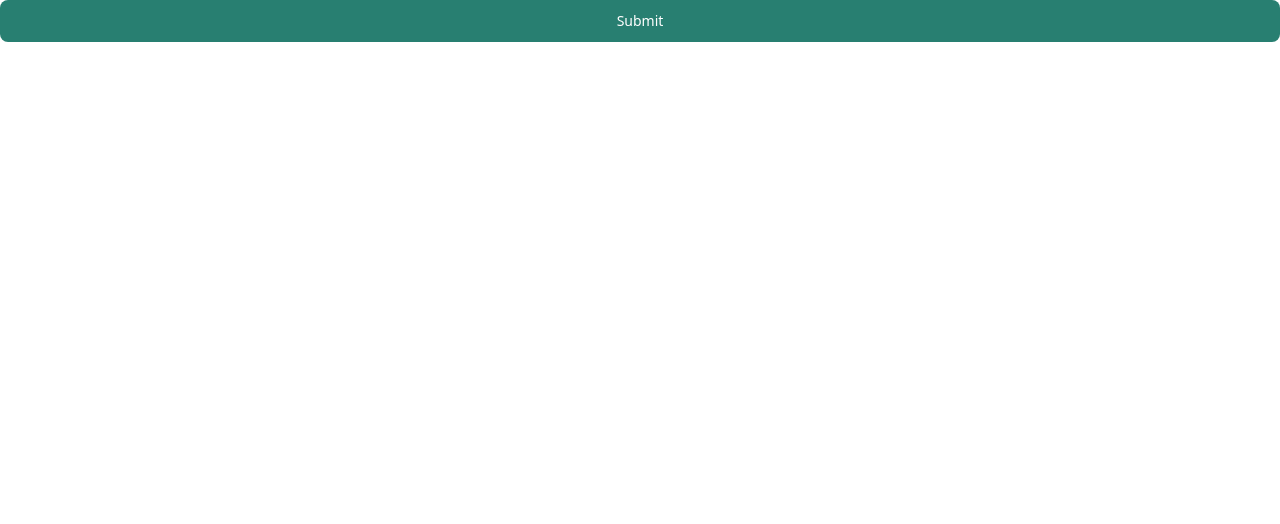
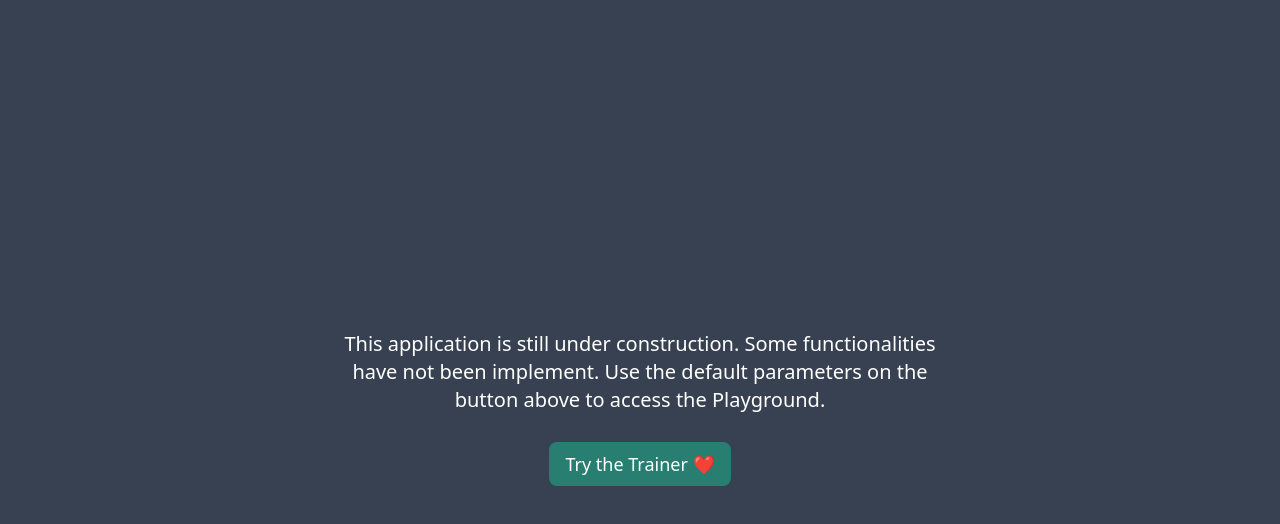
Before and after one commit to JamarTG/litrainer, a React (Vite) app: page / in a window 1280 px wide. Shown: the top 524 px of the page. Built offline with nearby package versions, Linux system fonts and the light colour scheme; no server answers.

Commit message:
include under construction message

```diff
--- a/src/constants.ts
+++ b/src/constants.ts
@@ -19,13 +19,13 @@ export const PIECE_ICONS = {
   k: faChessKing,
   p: faChessPawn,
 };
-const oneWeekAgo = new Date();
-oneWeekAgo.setDate(oneWeekAgo.getDate() - 7);
+const oneYearAgo = new Date();
+oneYearAgo.setFullYear(oneYearAgo.getFullYear() - 1);
 
 export const INITIAL_FORM_STATE: Fields = {
   username: "JamariTheGreat",
   maxNoGames: 10,
-  startDate: oneWeekAgo.toISOString().split('T')[0],
+  startDate: oneYearAgo.toISOString().split('T')[0],
   endDate: new Date().toISOString().split('T')[0],
   color: "both",
   gameTypes: ["bullet", "blitz", "rapid", "classical", "correspondence"],
--- a/src/features/Form/components/SubmitButtomWithModal.tsx
+++ b/src/features/Form/components/SubmitButtomWithModal.tsx
@@ -1,12 +1,19 @@
-import React, { useState } from 'react';
-import TrainerForm from '../../../components/ui/Modals/TrainerForm';
+import React, { Dispatch, useState } from "react";
+import TrainerForm from "../../../components/ui/Modals/TrainerForm";
+import { Fields } from "../../../types/form";
 interface SubmitButtonWithModalProps {
-  formData: any;
-  setFormData: (data: any) => void;
+  text: string;
+  formData: Fields;
+  setFormData: Dispatch<React.SetStateAction<Fields>>;
   handleSubmit: (event: React.MouseEvent<HTMLButtonElement>) => Promise<void>;
 }
 
-const SubmitButtonWithModal: React.FC<SubmitButtonWithModalProps> = ({ formData, setFormData, handleSubmit }) => {
+const SubmitButtonWithModal: React.FC<SubmitButtonWithModalProps> = ({
+  text,
+  formData,
+  setFormData,
+  handleSubmit,
+}) => {
   const [isModalOpen, setIsModalOpen] = useState(false);
 
   const handleToggleModal = () => {
@@ -14,13 +21,7 @@ const SubmitButtonWithModal: React.FC<SubmitButtonWithModalProps> = ({ formData,
   };
 
   return (
-    <div>
-      <button
-        onClick={handleToggleModal}
-        className="w-64 whitespace-nowrap h-fit w-full items-center justify-center rounded-lg text-white shadow-xs px-[calc(theme(spacing[5])-1px)] py-[calc(theme(spacing[3])-1px)] cursor-pointer bg-accent transition duration-150 hover:border-accent text-sm"
-      >
-        Fetch New Puzzles
-      </button>
+    <div className="flex flex-col items-center justify-center">
       {isModalOpen && (
         <TrainerForm
           isModalOpen={isModalOpen}
@@ -30,6 +31,13 @@ const SubmitButtonWithModal: React.FC<SubmitButtonWithModalProps> = ({ formData,
           handleSubmit={handleSubmit}
         />
       )}
+
+      <button
+        onClick={handleToggleModal}
+        className="w-auto h-auto flex items-center justify-center rounded-lg text-white shadow-xs px-4 py-2 cursor-pointer bg-accent transition duration-150 hover:bg-accent-dark text-lg"
+      >
+        {text}
+      </button>
     </div>
   );
 };
--- a/src/pages/Home.tsx
+++ b/src/pages/Home.tsx
@@ -6,15 +6,12 @@ import { Fields } from "../types/form";
 import { LichessGameResponse } from "../types/response";
 import createPuzzles, { parseLichessResponse } from "../utils/lichess";
 import TrainerForm from "../components/ui/Modals/TrainerForm";
-
+import SubmitButtonWithModal from "../features/Form/components/SubmitButtomWithModal";
 
 const Home: React.FC = () => {
   const [formData, setFormData] = useState<Fields>(INITIAL_FORM_STATE);
   const navigate = useNavigate();
   const [isModalOpen, setIsModalOpen] = useState(false);
-  const handleToggleModal = () => {
-    setIsModalOpen(!isModalOpen);
-  };
 
   const handleSubmit = async (event: React.MouseEvent<HTMLButtonElement>) => {
     event.preventDefault();
@@ -64,9 +61,11 @@ const Home: React.FC = () => {
       return;
     }
 
-    console.log("sort",sort)
+    console.log("sort", sort);
     try {
-      const gameTypesQuery = gameTypes.map(type => `perfType=${type}`).join("&");
+      const gameTypesQuery = gameTypes
+        .map((type) => `perfType=${type}`)
+        .join("&");
 
       const url = `${API_BASE_URL}games/user/${username}?since=${start.getTime()}&until=${end.getTime()}&max=${maxNoGames}&sort=dateAsc&color=${color}&${gameTypesQuery}&evals=true&analysed=true`;
       const response = await fetch(url, {
@@ -107,22 +106,18 @@ const Home: React.FC = () => {
   };
 
   return (
-    <div className="">
-      <button
-        onClick={handleToggleModal}
-        className=" whitespace-nowrap h-fit w-full items-center justify-center rounded-lg  text-white shadow-xs px-[calc(theme(spacing[5])-1px)] py-[calc(theme(spacing[3])-1px)]   cursor-pointer bg-accent transition duration-150 hover:border-accent text-sm "
-      >
-        Submit
-      </button>
-      {isModalOpen && (
-        <TrainerForm
-          isModalOpen={isModalOpen}
-          setIsModalOpen={setIsModalOpen}
-          formData={formData}
-          setFormData={setFormData}
-          handleSubmit={handleSubmit}
-        />
-      )}
+    <div className="bg-gray-700 flex flex-col justify-center min-h-screen p-4 gap-3 items-center">
+      <div className="w-1/2 text-white text-xl p-4 text-center">
+        This application is still under construction. Some functionalities have
+        not been implement. Use the default parameters on the button above to
+        access the Playground.
+      </div>
+      <SubmitButtonWithModal
+        text="Try the Trainer ❤️"
+        formData={formData}
+        setFormData={setFormData}
+        handleSubmit={handleSubmit}
+      />
     </div>
   );
 };
--- a/src/pages/Playground.tsx
+++ b/src/pages/Playground.tsx
@@ -263,6 +263,7 @@ const Playground: React.FC<PlayGroundProps> = ({ puzzles }) => {
           sessionStarted={sessionStarted}
         />
         <SubmitButtonWithModal
+        text="New Session"
         formData={formData}
         setFormData={setFormData}
         handleSubmit={handleSubmit}
```
